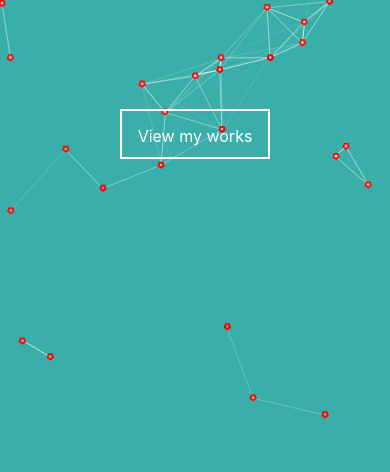
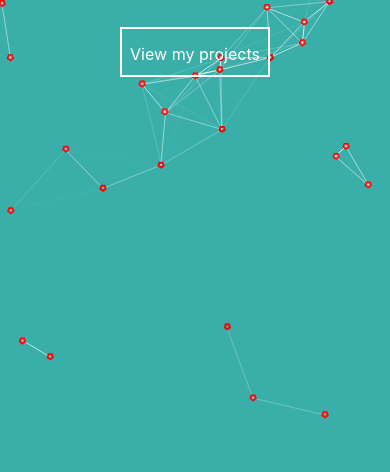
Before and after one commit to LambertTran/portfolio-reactjs, a React app: page / in a window 390 px wide. Shown: the part 372-844 px from the top of the page. Built offline with nearby package versions, Linux system fonts and the light colour scheme.

Commit message:
change homepage style for mobile friendly

```diff
--- a/public/sass/home.scss
+++ b/public/sass/home.scss
@@ -2,7 +2,7 @@
 .home-contents{
   @include mid-pg-props;
   width: 60%;
-  height:30%;
+  height:50%;
   text-align:center;
 
   h1{
@@ -46,8 +46,10 @@
 
 .home-btn{
   @include btn-props;
-  @include mid-pg-props;
-  top:20%;
+  // @include mid-pg-props;
+  // top:20%;
+  margin: 0 auto;
+  margin-top:100px;
   a{
     color:white;
     &:hover{
@@ -86,6 +88,6 @@
     line-height:70px;
   }
   @media screen and (min-width: 1300px ){
-    top:45%;
+    // text-outline: ;p:25%;
   }
 }
--- a/src/components/contactpage/contact-page-content.js
+++ b/src/components/contactpage/contact-page-content.js
@@ -7,9 +7,7 @@ export default function ContactPageContent(){
       <div>
         <h3>Contact</h3>
       </div>
-      <div>
-        <h5>Feel free to contact me.</h5>
-      </div>
+
       <div className="contact-item">
         <i className="fa fa-envelope fa-2x" aria-hidden="true"></i>
         <h5>
--- a/src/components/homepage/home-buttons.js
+++ b/src/components/homepage/home-buttons.js
@@ -5,7 +5,7 @@ export default function HomeButtons(){
   return (
     <div className="home-btn">
       <Link to="/projects">
-        <span>View my works</span>
+        <span>View my projects</span>
       </Link>
     </div>
 
--- a/src/components/homepage/homepage-contents.js
+++ b/src/components/homepage/homepage-contents.js
@@ -1,10 +1,18 @@
 import React from 'react';
+
+import HomeButtons from './home-buttons';
+
 
 export default function HomeContents(){
   return(
     <div className="home-contents">
-      <h1>Lambert Tran</h1>
-      <h3>Web Developer</h3>
+      <div>
+        <h1>Lambert Tran</h1>
+        <h3>Web Developer</h3>
+      </div>
+      <div>
+        <HomeButtons />
+      </div>
     </div>
   )
 }
--- a/src/components/homepage/homepage.js
+++ b/src/components/homepage/homepage.js
@@ -19,7 +19,6 @@ class HomePage extends Component{
     return(
       <div id="particles-js">
         <HomeContents />
-        <HomeButtons />
       </div>
     )
   }
```
Also changed, not shown: public/css/index.css, 1 other file.
